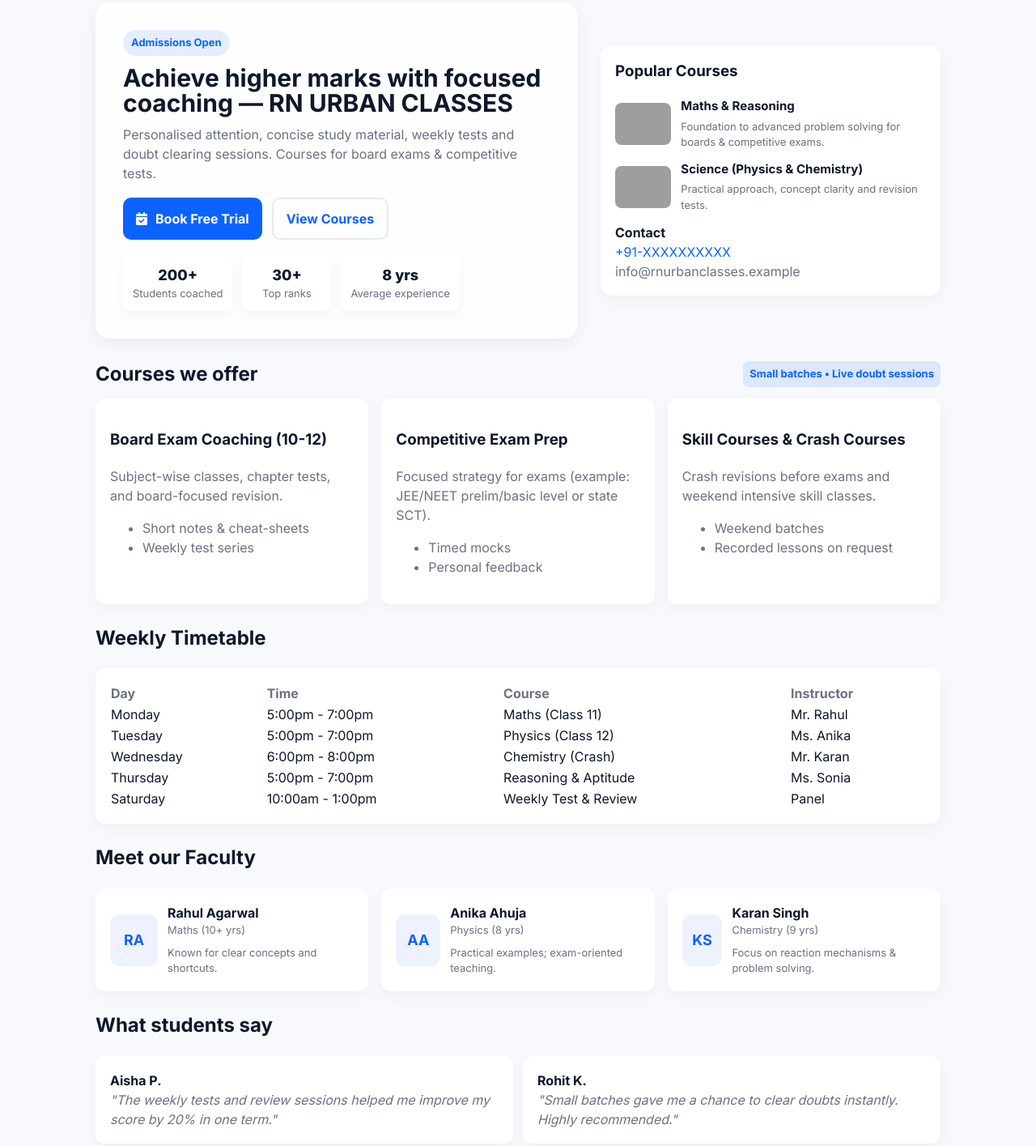
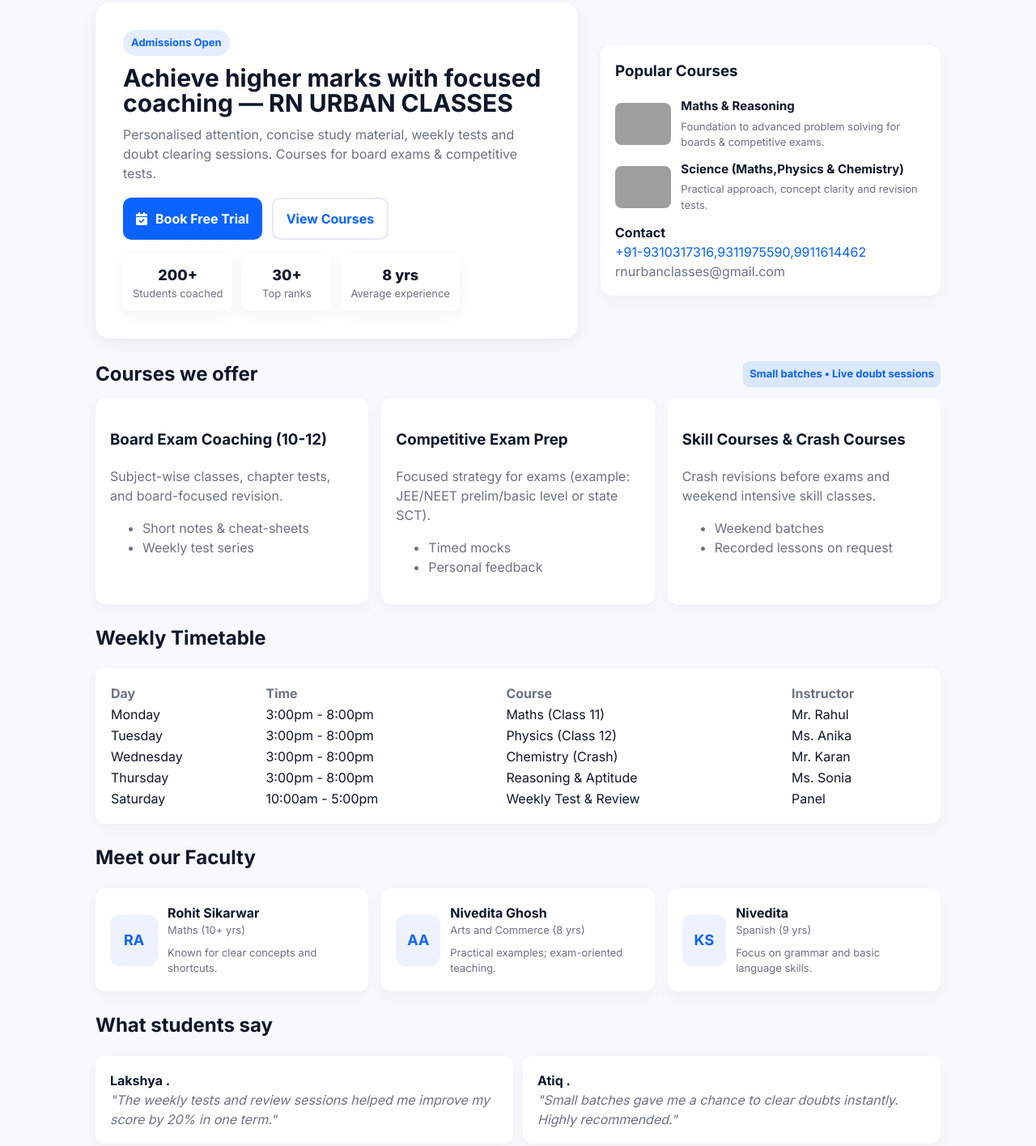
Before and after one commit to rohit4597kumar/rn-urban-classes, a plain HTML site: page index.html in a window 1280 px wide. Shown: the part 97-1512 px from the top of the page at 81% size. Drawn offline with Linux system fonts and the light colour scheme; grey boxes are pictures that could not be loaded.

Commit message:
Update contact details and course information

```diff
--- a/index.html
+++ b/index.html
@@ -26,14 +26,14 @@
     "name": "RN URBAN CLASSES",
     "description": "Coaching for board and competitive exams with experienced faculty and small batches.",
     "url": "",
-    "telephone": "+91-XXXXXXXXXX",
+    "telephone": "+91-9310317316,9311975590,9911614462",
     "address": {
-      "@type": "PostalAddress",
-      "streetAddress": "Your Street Address",
-      "addressLocality": "City",
-      "addressRegion": "State",
-      "postalCode": "PIN",
-      "addressCountry": "IN"
+      "@type": "J-3/355 GF",
+      "streetAddress": "DDA Flats kalkaji",
+      "addressLocality": "South Delhi",
+      "addressRegion": "New Delhi",
+      "postalCode": "110019",
+      "addressCountry": "India"
     },
     "sameAs": []
   }
@@ -165,15 +165,15 @@
           <div class="course">
             <img src="https://images.unsplash.com/photo-1526378720368-5f920b7f0b9d?auto=format&fit=crop&w=800&q=60" alt="Course" />
             <div>
-              <h4>Science (Physics & Chemistry)</h4>
+              <h4>Science (Maths,Physics & Chemistry)</h4>
               <p>Practical approach, concept clarity and revision tests.</p>
             </div>
           </div>
 
           <div style="margin-top:12px">
             <strong>Contact</strong><br/>
-            <a href="tel:+91XXXXXXXXXX" style="color:var(--accent);text-decoration:none;margin-right:8px">+91-XXXXXXXXXX</a><br/>
-            <a href="mailto:info@rnurbanclasses.example" style="color:var(--muted);text-decoration:none">info@rnurbanclasses.example</a>
+            <a href="tel:+919310317316,9311975590,9911614462" style="color:var(--accent);text-decoration:none;margin-right:8px">+91-9310317316,9311975590,9911614462</a><br/>
+            <a href="mailto:rnurbanclasses@gmail.com" style="color:var(--muted);text-decoration:none">rnurbanclasses@gmail.com</a>
           </div>
         </aside>
       </section>
@@ -217,11 +217,11 @@
               </tr>
             </thead>
             <tbody>
-              <tr><td>Monday</td><td>5:00pm - 7:00pm</td><td>Maths (Class 11)</td><td>Mr. Rahul</td></tr>
-              <tr><td>Tuesday</td><td>5:00pm - 7:00pm</td><td>Physics (Class 12)</td><td>Ms. Anika</td></tr>
-              <tr><td>Wednesday</td><td>6:00pm - 8:00pm</td><td>Chemistry (Crash)</td><td>Mr. Karan</td></tr>
-              <tr><td>Thursday</td><td>5:00pm - 7:00pm</td><td>Reasoning & Aptitude</td><td>Ms. Sonia</td></tr>
-              <tr><td>Saturday</td><td>10:00am - 1:00pm</td><td>Weekly Test & Review</td><td>Panel</td></tr>
+              <tr><td>Monday</td><td>3:00pm - 8:00pm</td><td>Maths (Class 11)</td><td>Mr. Rahul</td></tr>
+              <tr><td>Tuesday</td><td>3:00pm - 8:00pm</td><td>Physics (Class 12)</td><td>Ms. Anika</td></tr>
+              <tr><td>Wednesday</td><td>3:00pm - 8:00pm</td><td>Chemistry (Crash)</td><td>Mr. Karan</td></tr>
+              <tr><td>Thursday</td><td>3:00pm - 8:00pm</td><td>Reasoning & Aptitude</td><td>Ms. Sonia</td></tr>
+              <tr><td>Saturday</td><td>10:00am - 5:00pm</td><td>Weekly Test & Review</td><td>Panel</td></tr>
             </tbody>
           </table>
         </div>
@@ -234,7 +234,7 @@
           <div class="card faculty">
             <div class="avatar">RA</div>
             <div>
-              <strong>Rahul Agarwal</strong><div style="color:var(--muted);font-size:13px">Maths (10+ yrs)</div>
+              <strong>Rohit Sikarwar</strong><div style="color:var(--muted);font-size:13px">Maths (10+ yrs)</div>
               <div style="margin-top:8px;color:var(--muted);font-size:13px">Known for clear concepts and shortcuts.</div>
             </div>
           </div>
@@ -242,7 +242,7 @@
           <div class="card faculty">
             <div class="avatar">AA</div>
             <div>
-              <strong>Anika Ahuja</strong><div style="color:var(--muted);font-size:13px">Physics (8 yrs)</div>
+              <strong>Nivedita Ghosh</strong><div style="color:var(--muted);font-size:13px">Arts and Commerce  (8 yrs)</div>
               <div style="margin-top:8px;color:var(--muted);font-size:13px">Practical examples; exam-oriented teaching.</div>
             </div>
           </div>
@@ -250,8 +250,8 @@
           <div class="card faculty">
             <div class="avatar">KS</div>
             <div>
-              <strong>Karan Singh</strong><div style="color:var(--muted);font-size:13px">Chemistry (9 yrs)</div>
-              <div style="margin-top:8px;color:var(--muted);font-size:13px">Focus on reaction mechanisms & problem solving.</div>
+              <strong>Nivedita</strong><div style="color:var(--muted);font-size:13px">Spanish (9 yrs)</div>
+              <div style="margin-top:8px;color:var(--muted);font-size:13px">Focus on grammar and basic language skills.</div>
             </div>
           </div>
         </div>
@@ -262,11 +262,11 @@
         <h2>What students say</h2>
         <div style="display:grid;grid-template-columns:repeat(2,1fr);gap:12px;margin-top:12px">
           <div class="card">
-            <div style="font-weight:700">Aisha P.</div>
+            <div style="font-weight:700">Lakshya .</div>
             <div class="testi">"The weekly tests and review sessions helped me improve my score by 20% in one term."</div>
           </div>
           <div class="card">
-            <div style="font-weight:700">Rohit K.</div>
+            <div style="font-weight:700">Atiq .</div>
             <div class="testi">"Small batches gave me a chance to clear doubts instantly. Highly recommended."</div>
           </div>
         </div>
```
